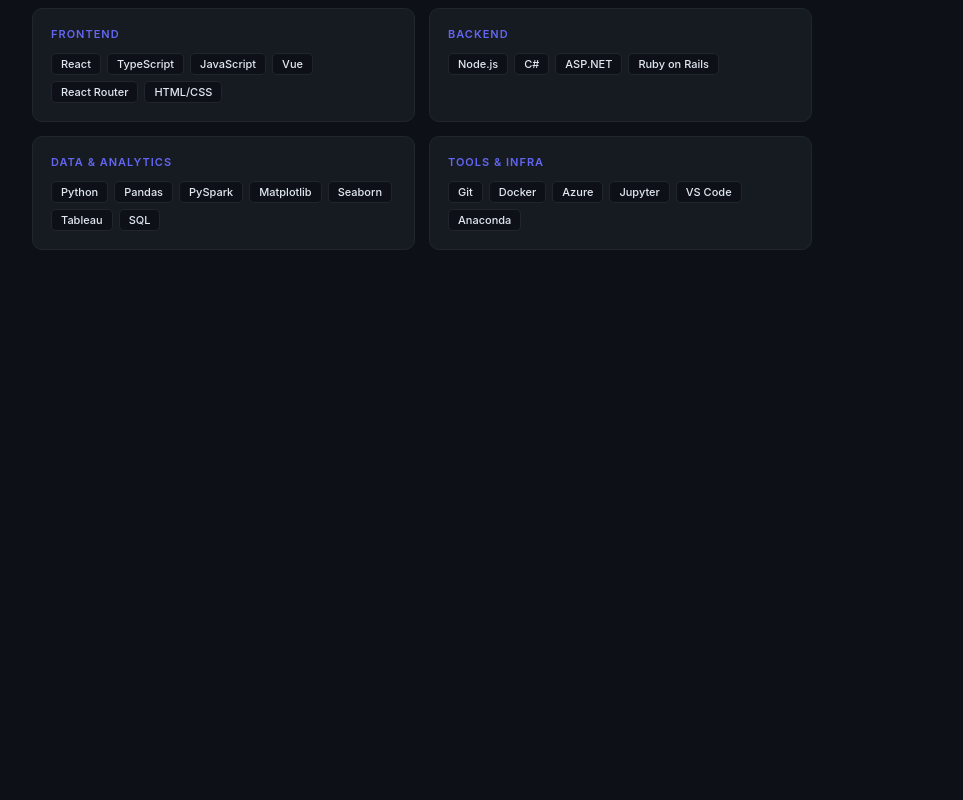
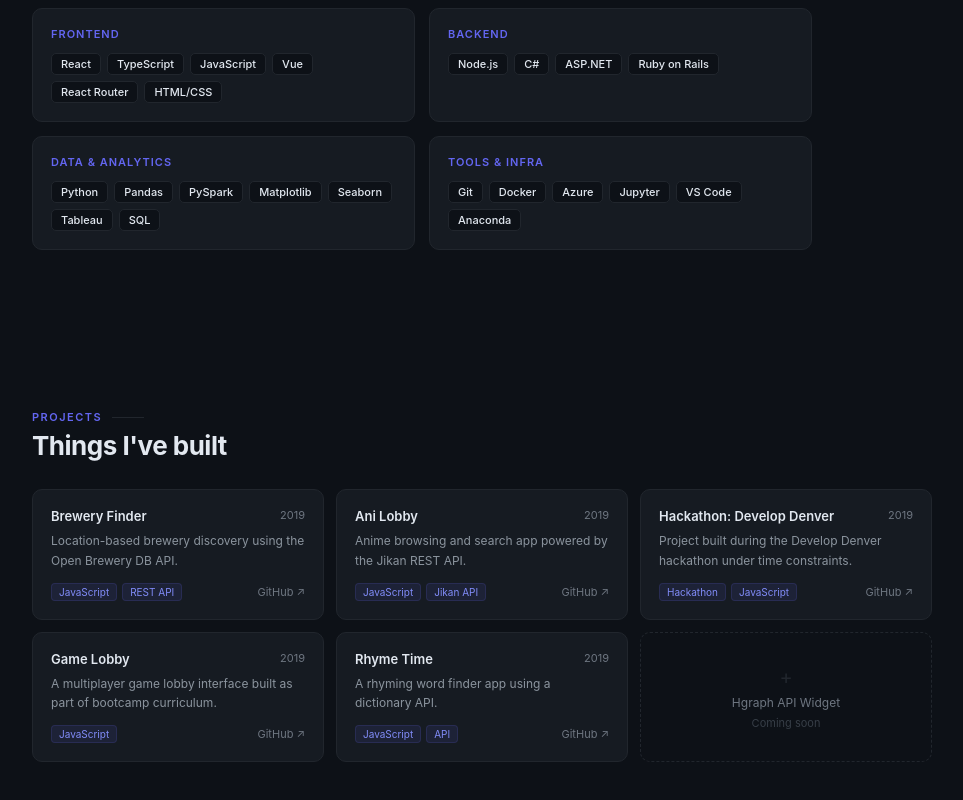
Before and after one commit to rjortega-dev/rj-portfolio, a React (Vite) app: page / in a window 1280 px wide. Shown: the part 1400-2200 px from the top of the page, without its empty margins (8-971 px from the left). Before the commit the page ends 1730 px from the top, so only its background shows below. Built offline with nearby package versions, Linux system fonts and the light colour scheme.

Commit message:
feat: add projects setion

```diff
--- a/src/App.tsx
+++ b/src/App.tsx
@@ -2,6 +2,7 @@
 import Nav from './components/Nav'
 import About from './components/About'
 import Skills from './components/Skills'
+import Projects from './components/Projects'
 
 export default function App() {
   return (
@@ -10,6 +11,7 @@
       <Hero />
       <About />
       <Skills />
+      <Projects />
     </div>
   )
 }
--- /dev/null
+++ b/src/components/Projects.tsx
@@ -0,0 +1,129 @@
+const PROJECTS = [
+  {
+    title: 'Brewery Finder',
+    year: '2019',
+    tags: ['JavaScript', 'REST API'],
+    desc: 'Location-based brewery discovery using the Open Brewery DB API.',
+    github: 'https://github.com/rj-ortega',
+  },
+  {
+    title: 'Ani Lobby',
+    year: '2019',
+    tags: ['JavaScript', 'Jikan API'],
+    desc: 'Anime browsing and search app powered by the Jikan REST API.',
+    github: 'https://github.com/rj-ortega',
+  },
+  {
+    title: 'Hackathon: Develop Denver',
+    year: '2019',
+    tags: ['Hackathon', 'JavaScript'],
+    desc: 'Project built during the Develop Denver hackathon under time constraints.',
+    github: 'https://github.com/rj-ortega',
+  },
+  {
+    title: 'Game Lobby',
+    year: '2019',
+    tags: ['JavaScript'],
+    desc: 'A multiplayer game lobby interface built as part of bootcamp curriculum.',
+    github: 'https://github.com/rj-ortega',
+  },
+  {
+    title: 'Rhyme Time',
+    year: '2019',
+    tags: ['JavaScript', 'API'],
+    desc: 'A rhyming word finder app using a dictionary API.',
+    github: 'https://github.com/rj-ortega',
+  },
+  {
+    title: 'Hgraph API Widget',
+    year: '2025',
+    tags: ['React', 'TypeScript', 'GraphQL'],
+    desc: 'Live Hedera blockchain data visualization using the Hgraph GraphQL API.',
+    github: 'https://github.com/rj-ortega',
+    coming: true,
+  },
+]
+
+export default function Projects() {
+  return (
+    <section id="projects" style={{ padding: '80px 2.5rem' }}>
+      <div style={{ display: 'flex', alignItems: 'center', gap: '10px', marginBottom: '6px' }}>
+        <span style={{ color: '#6366f1', fontSize: '11px', fontWeight: 600, letterSpacing: '1.5px', textTransform: 'uppercase' }}>
+          Projects
+        </span>
+        <div style={{ width: '32px', height: '1px', background: '#21262d' }} />
+      </div>
+
+      <h2 style={{ fontSize: '26px', fontWeight: 700, color: '#e2e8f0', letterSpacing: '-0.5px', marginBottom: '28px' }}>
+        Things I've built
+      </h2>
+
+      <div style={{
+        display: 'grid',
+        gridTemplateColumns: 'repeat(3, 1fr)',
+        gap: '12px',
+        maxWidth: '900px',
+      }}>
+        {PROJECTS.map((project) => (
+          <div
+            key={project.title}
+            style={{
+              background: project.coming ? 'transparent' : '#161b22',
+              border: `1px ${project.coming ? 'dashed' : 'solid'} #21262d`,
+              borderRadius: '10px',
+              padding: '18px',
+              transition: 'border-color 0.15s',
+              cursor: project.coming ? 'default' : 'pointer',
+              display: 'flex',
+              flexDirection: 'column',
+            }}
+            onMouseEnter={e => { if (!project.coming) e.currentTarget.style.borderColor = '#373e47' }}
+            onMouseLeave={e => { if (!project.coming) e.currentTarget.style.borderColor = '#21262d' }}
+          >
+            {project.coming ? (
+              <div style={{ flex: 1, display: 'flex', flexDirection: 'column', alignItems: 'center', justifyContent: 'center', textAlign: 'center', gap: '6px' }}>
+                <span style={{ fontSize: '20px', color: '#21262d' }}>+</span>
+                <span style={{ fontSize: '12px', color: '#6e7681' }}>{project.title}</span>
+                <span style={{ fontSize: '11px', color: '#373e47' }}>Coming soon</span>
+              </div>
+            ) : (
+              <>
+                <div style={{ display: 'flex', justifyContent: 'space-between', alignItems: 'flex-start', marginBottom: '7px' }}>
+                  <span style={{ fontSize: '13px', fontWeight: 600, color: '#e2e8f0' }}>{project.title}</span>
+                  <span style={{ fontSize: '11px', color: '#6e7681' }}>{project.year}</span>
+                </div>
+                <p style={{ fontSize: '12px', color: '#8b949e', lineHeight: 1.6, marginBottom: '13px', flex: 1 }}>
+                  {project.desc}
+                </p>
+                <div style={{ display: 'flex', justifyContent: 'space-between', alignItems: 'center' }}>
+                  <div style={{ display: 'flex', gap: '5px', flexWrap: 'wrap' }}>
+                    {project.tags.map(tag => (
+                      <span key={tag} style={{
+                        background: 'rgba(99,102,241,0.1)',
+                        border: '1px solid rgba(99,102,241,0.15)',
+                        color: '#818cf8',
+                        fontSize: '10px',
+                        padding: '2px 7px',
+                        borderRadius: '4px',
+                      }}>{tag}</span>
+                    ))}
+                  </div>
+                  <a
+                    href={project.github}
+                    target="_blank"
+                    rel="noreferrer"
+                    style={{ fontSize: '11px', color: '#6e7681', marginLeft: '8px', whiteSpace: 'nowrap' }}
+                    onMouseEnter={e => e.currentTarget.style.color = '#e2e8f0'}
+                    onMouseLeave={e => e.currentTarget.style.color = '#6e7681'}
+                  >
+                    GitHub ↗
+                  </a>
+                </div>
+              </>
+            )}
+          </div>
+        ))}
+      </div>
+    </section>
+  )
+}
```
